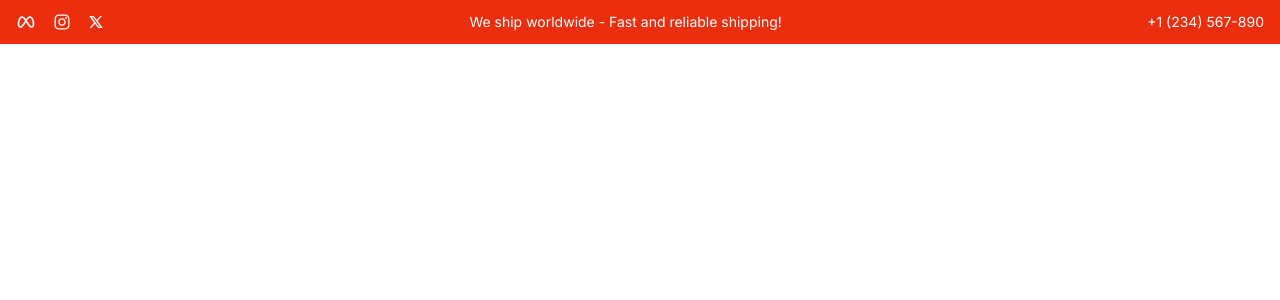
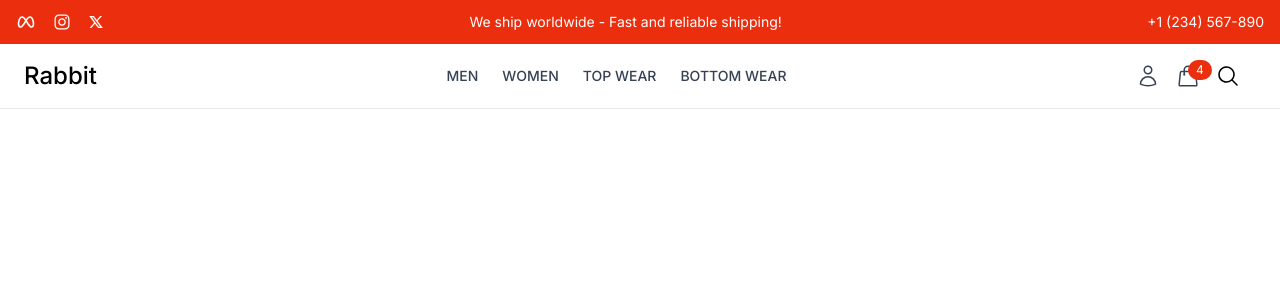
Before and after one commit to alexangria1992/mern-ecommerce, a React (Vite) app in the folder frontend/: page / in a window 1280 px wide. Shown: the top 300 px of the page. Built offline with nearby package versions, Linux system fonts and the light colour scheme.

Commit message:
Header Section

```diff
--- a/frontend/src/components/Common/Header.jsx
+++ b/frontend/src/components/Common/Header.jsx
@@ -1,12 +1,14 @@
 import React from "react";
 import Topbar from "../Layout/Topbar";
+import Navbar from "./Navbar";
 
 const Header = () => {
   return (
-    <header>
+    <header className="border-b border-gray-200">
       {/* Topbar */}
       <Topbar />
       {/* navbar */}
+      <Navbar />
       {/* cart drawer */}
     </header>
   );
--- /dev/null
+++ b/frontend/src/components/Common/Navbar.jsx
@@ -0,0 +1,68 @@
+import React from "react";
+import { Link } from "react-router-dom";
+import {
+  HiOutlineUser,
+  HiOutlineShoppingBag,
+  HiBars3BottomRight,
+} from "react-icons/hi2";
+import SearchBar from "./SearchBar";
+const Navbar = () => {
+  return (
+    <nav className="container mx-auto flex items-center justify-between py-4 px-6">
+      {/* LEFT LOGO */}
+      <div>
+        <Link to="/" className="text-2xl font-medium">
+          Rabbit
+        </Link>
+      </div>
+      {/* Center nav links */}
+      <div className="hidden md:flex space-x-6">
+        <Link
+          to="#"
+          className="text-gray-700 hover:text-black text-sm font-medium uppercase"
+        >
+          Men
+        </Link>
+        <Link
+          to="#"
+          className="text-gray-700 hover:text-black text-sm font-medium uppercase"
+        >
+          Women
+        </Link>
+        <Link
+          to="#"
+          className="text-gray-700 hover:text-black text-sm font-medium uppercase"
+        >
+          Top Wear
+        </Link>
+        <Link
+          to="#"
+          className="text-gray-700 hover:text-black text-sm font-medium uppercase"
+        >
+          Bottom Wear
+        </Link>
+      </div>
+      {/* RIGHT - Icons */}
+      <div className="flex items-center space-x-4">
+        <Link to="/profile" className="hover:text-black">
+          <HiOutlineUser className="h-6 w-6 text-gray-700" />
+        </Link>
+        <button className="relative hover:text-black">
+          <HiOutlineShoppingBag className="h-6 w-6 text-gray-700" />
+          <span className="absolute -top-1  bg-rabbit-red text-white text-xs rounded-full px-2 py-0.5">
+            4
+          </span>
+        </button>
+        {/* search */}
+        <div className="overflow-hidden">
+          <SearchBar />
+        </div>
+        <button className="md:hidden">
+          <HiBars3BottomRight className="h-6 w-6 text-gray-700" />
+        </button>
+      </div>
+    </nav>
+  );
+};
+
+export default Navbar;
--- /dev/null
+++ b/frontend/src/components/Common/SearchBar.jsx
@@ -0,0 +1,60 @@
+import React, { useState } from "react";
+import { HiMagnifyingGlass, HiMiniXMark } from "react-icons/hi2";
+const SearchBar = () => {
+  const [searchTerm, setSearchTerm] = useState("");
+  const [isOpen, setIsOpen] = useState(false);
+
+  const handleSearchToggle = () => {
+    setIsOpen(!isOpen);
+  };
+
+  const handleSearch = (e) => {
+    // Perform search logic here
+    e.preventDefault();
+    console.log("Searching for:", searchTerm);
+    setIsOpen(false);
+  };
+  return (
+    <div
+      className={`flex items-center justify-center transition-all duration-300 ${isOpen ? "absolute top-0 left-0 w-full bg-white h-24 z-50" : "w-auto"}`}
+    >
+      {isOpen ? (
+        <form
+          onSubmit={handleSearch}
+          className="relative flex items-center justify-center w-full"
+        >
+          <div className="relative w-1/2">
+            <input
+              type="text"
+              placeholder="Search"
+              value={searchTerm}
+              onChange={(e) => setSearchTerm(e.target.value)}
+              className="bg-gray-100 px-4 py-2 pl-2 pr-12 rounded-lg focus:outline-none w-full placeholder:text-gray-700"
+            />
+            {/* Search Icon */}
+            <button
+              type="submit"
+              className="absolute right-2 top-1/2 transform -translate-y-1/2 text-gray-600 hover:text-gray-800"
+            >
+              <HiMagnifyingGlass className="h-6 w-6" />
+            </button>
+          </div>
+          {/* Close Button */}
+          <button
+            type="button"
+            onClick={handleSearchToggle}
+            className="absolute right-4 top-1/2 transform -translate-y-1/2 text-gray-600 hover:text-gray-800"
+          >
+            <HiMiniXMark className="h-6 w-6" />
+          </button>
+        </form>
+      ) : (
+        <button onClick={handleSearchToggle}>
+          <HiMagnifyingGlass className="h-6 w-6" />
+        </button>
+      )}
+    </div>
+  );
+};
+
+export default SearchBar;
```
